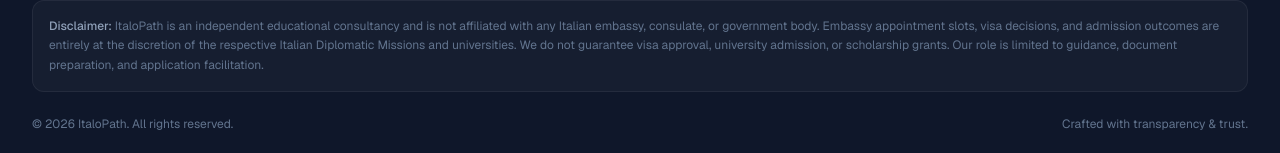
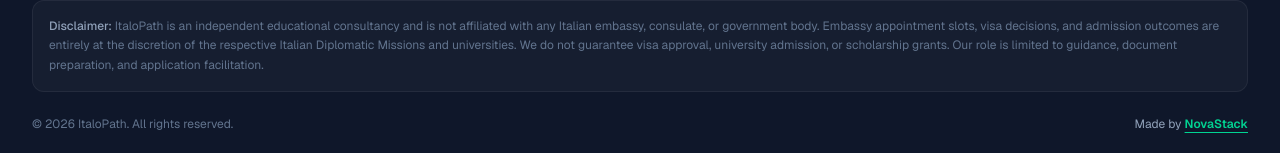
Before and after one commit to itshammadkhalil/italopath, a Next.js app: page / in a window 1280 px wide. Shown: the part 7029-7182 px from the top of the page. Built offline with nearby package versions, Linux system fonts and the light colour scheme.

Commit message:
feat(footer): add clickable NovaStack agency credit in bottom bar

```diff
--- a/src/components/Footer.tsx
+++ b/src/components/Footer.tsx
@@ -190,8 +190,16 @@
             <p className="text-xs text-slate-500">
               © {new Date().getFullYear()} ItaloPath. All rights reserved.
             </p>
-            <p className="text-xs text-slate-500">
-              Crafted with transparency & trust.
+            <p className="text-xs text-slate-400">
+              Made by{" "}
+              <a
+                href="https://novastackltd.com"
+                target="_blank"
+                rel="noopener noreferrer"
+                className="text-emerald-400 hover:text-emerald-300 font-semibold underline underline-offset-4 transition-colors"
+              >
+                NovaStack
+              </a>
             </p>
           </div>
         </div>
```
